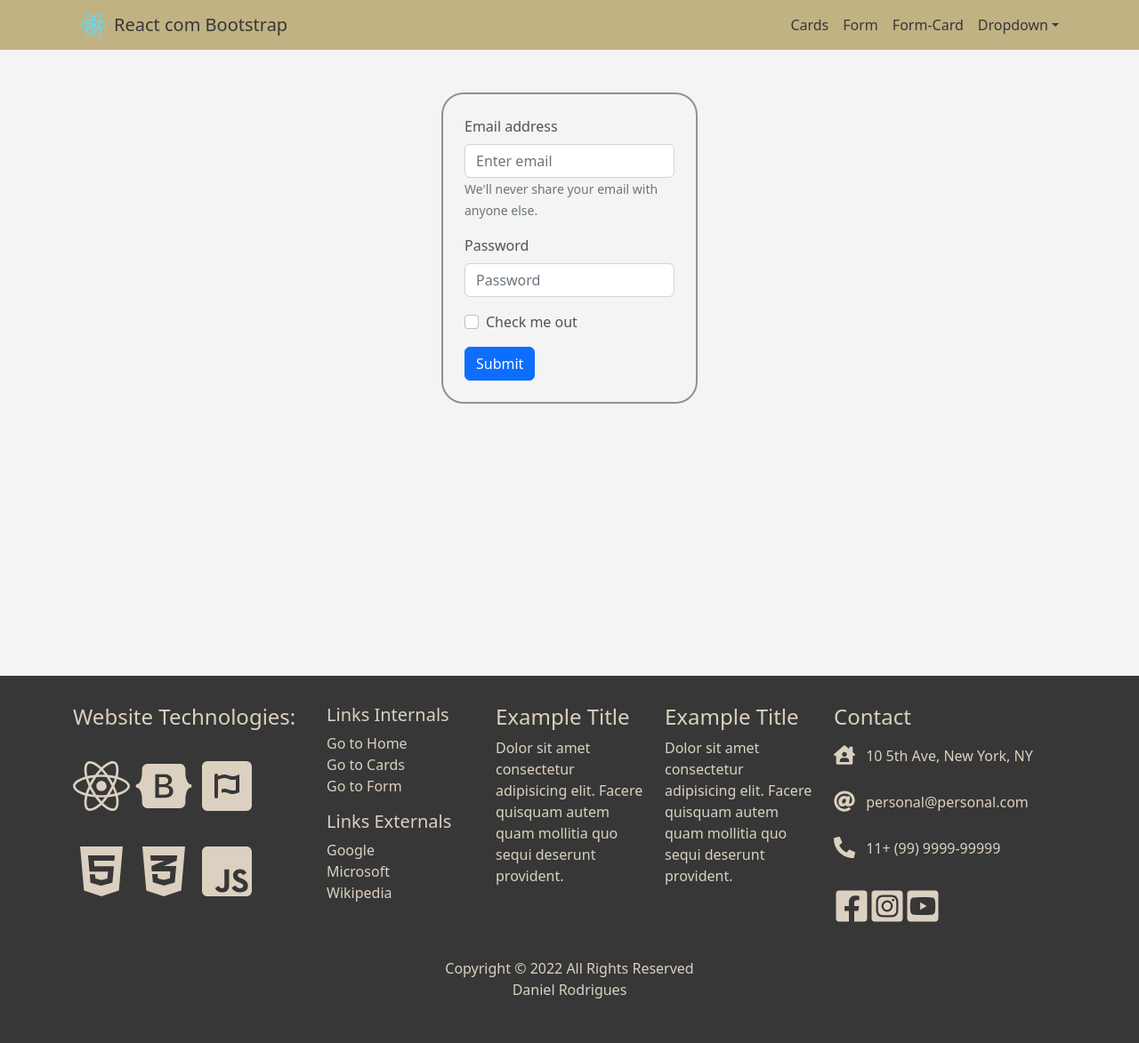
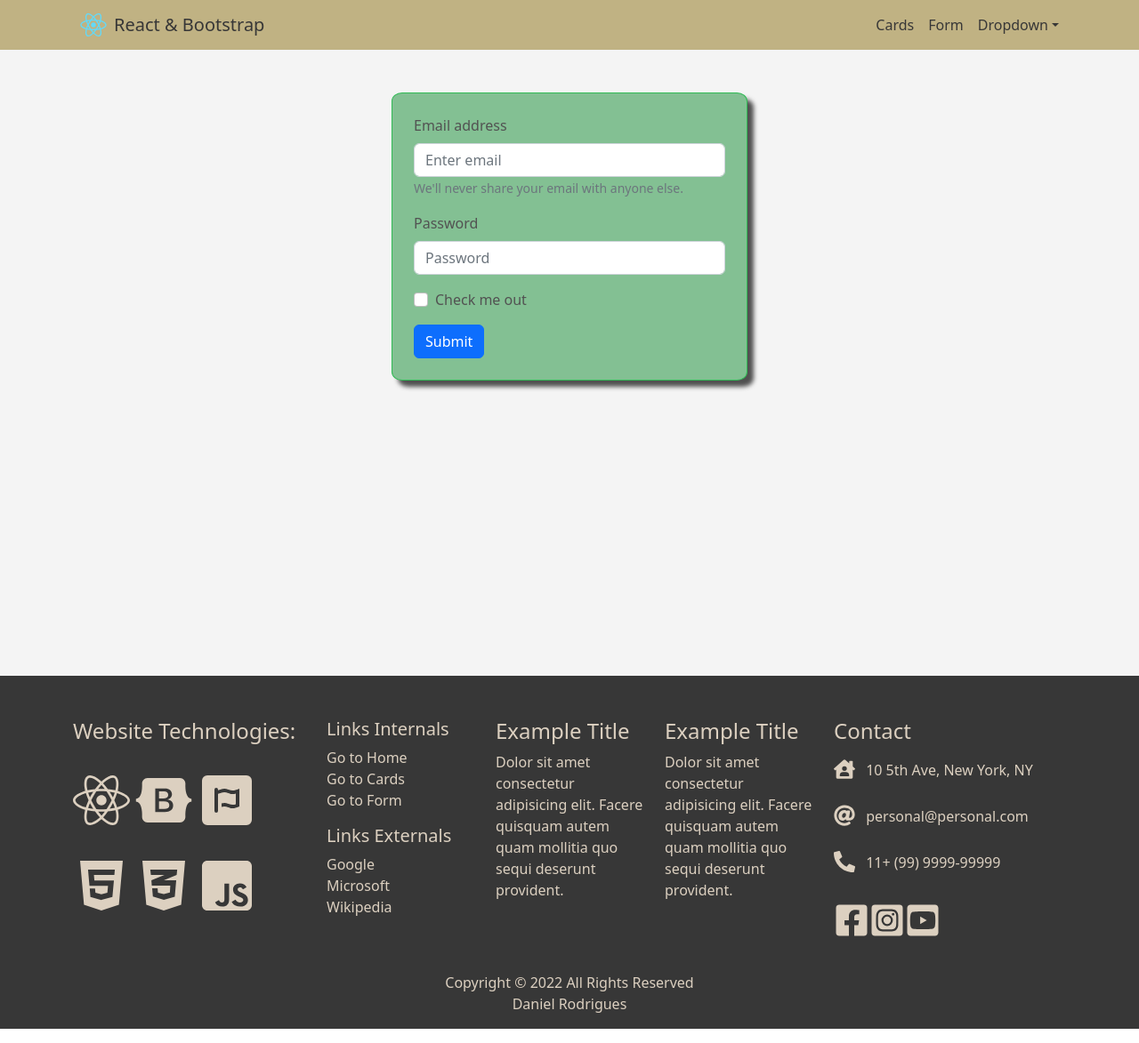
Before and after one commit to danircfilho/portfolio-react-bootstrap-template, a React (Create React App) app: page /form in a window 1280 px wide. Shown: the whole page at 89% size. Built offline with nearby package versions, Linux system fonts and the light colour scheme.

Commit message:
adjust styles

```diff
--- a/src/App.jsx
+++ b/src/App.jsx
@@ -11,19 +11,17 @@ import Wrapper from './components/layouts/Wrapper';
 //Components - Pages
 import Card from './components/pages/Card';
 import Form from './components/pages/Form';
-import FormCardColor from './components/pages/FormCard';
 import Home from './components/pages/Home';
 
 
 export default function App() {
   return (
     <Router>
-      <Navbar />
         <Wrapper>
+          <Navbar/>
           <Routes>
             <Route path="/card" element={<Card />} />
             <Route path="/form" element={<Form />} />
-            <Route path="/form-card" element={<FormCardColor />} />
             <Route path="/" element={<Home />} />
           </Routes>
         </Wrapper>
--- a/src/components/layouts/Footer.jsx
+++ b/src/components/layouts/Footer.jsx
@@ -4,12 +4,25 @@ import { Link } from 'react-router-dom';
 import styles from './Footer.module.css'
 
 //Bootstrap
-import { Container } from "react-bootstrap";
+import { Container } from "react-bootstrap"; //mantém margens no padrão do bootstrap
 import Row from 'react-bootstrap/Row';
 import Col from 'react-bootstrap/Col';
 
 //Icones
-import { FaBootstrap, FaCss3Alt, FaHtml5, FaJsSquare, FaReact, FaFontAwesome, FaInstagramSquare, FaFacebookSquare, FaYoutubeSquare, FaPhoneAlt, FaAt, FaHouseUser } from "react-icons/fa";
+import {
+  FaBootstrap,
+  FaCss3Alt,
+  FaHtml5,
+  FaJsSquare,
+  FaReact,
+  FaFontAwesome,
+  FaInstagramSquare,
+  FaFacebookSquare,
+  FaYoutubeSquare,
+  FaPhoneAlt,
+  FaAt,
+  FaHouseUser
+} from "react-icons/fa";
 
 export default function Footer() {
   //Instanciar data atual (usado no final do footer)
@@ -17,9 +30,9 @@ export default function Footer() {
   const currentYear = date.getFullYear();
 
   return (
-    <div className={styles.bg_footer}>
-      <Container>
-        <Row className="align-items-start">
+    <div className={styles.bg_footer_margin_out}>
+      <Container className={styles.bg_footer}>
+        <Row className="align-items-start" >
           <Col xs={12} sm={12} md={3} lg={3} className={styles.iconTechnology}>
             <h4>Website Technologies:</h4>
               <Col>
--- a/src/components/layouts/Footer.module.css
+++ b/src/components/layouts/Footer.module.css
@@ -1,7 +1,11 @@
+.bg_footer_margin_out {
+  background-color: #373737;
+}
+
 .bg_footer {
   background-color: #373737;
   color: #DCD0C0;
-  padding: 2rem 0 2rem 0;
+  padding-top: 3rem;
 }
 
 .iconTechnology i {
--- a/src/components/layouts/Navbar.jsx
+++ b/src/components/layouts/Navbar.jsx
@@ -25,7 +25,7 @@ export default function MenuApp() {
               width="30" height="30"
             />
           </Link>
-          <Link to="/">React com Bootstrap</Link>
+          <Link to="/">React & Bootstrap</Link>
         </Navbar.Brand>
         <Navbar.Toggle aria-controls="responsive-navbar-nav" />
         <Navbar.Collapse id="responsive-navbar-nav">
@@ -37,10 +37,9 @@ export default function MenuApp() {
               <Nav.Link>
                 <Link to="/form">Form</Link>
               </Nav.Link>
-              <Nav.Link>
-                <Link to="/form-card">Form-Card</Link>
-              </Nav.Link>
               <NavDropdown title="Dropdown" id="collasible-nav-dropdown">
+                {/* div para estilizar o hover ao clicar */}
+                <div className={styles.dropdown}>
                   <NavDropdown.Item>
                     <Link to="/">Action</Link>
                   </NavDropdown.Item>
@@ -51,6 +50,7 @@ export default function MenuApp() {
                   <NavDropdown.Item>
                     <Link to="/">Separated Link</Link>
                   </NavDropdown.Item>
+                </div>
               </NavDropdown>
             </Nav>
           </Container>
--- a/src/components/layouts/Navbar.module.css
+++ b/src/components/layouts/Navbar.module.css
@@ -2,6 +2,7 @@
   background: #C0B283;
 }
 
+/* Afastar o logo do título e igualar o logo 8px em relação ao menu direito */
 .brand a {
   padding-left: .5rem;
 }
@@ -22,3 +23,16 @@
 .menuAdjust a:hover {
   color: #6e6e6e;
 }
+
+/*
+muda a cor ao passar o mouse
+.dropdown a:hover {
+  background-color: #6e6e6e;
+}
+*/
+
+/* muda a cor ao clicar */
+.dropdown a:active {
+  background: #6e6e6e;
+  color: #C0B283;
+}
--- a/src/components/layouts/Wrapper.module.css
+++ b/src/components/layouts/Wrapper.module.css
@@ -1,6 +1,6 @@
 .wrapper {
   min-height: 95vh;
   background-color: #F4F4F4;
-  padding-top: 3.5rem;
+  padding-top: 3.5rem; /* distancia após a navbar */
   color: #343434;
 }
--- a/src/components/pages/Card.module.css
+++ b/src/components/pages/Card.module.css
@@ -4,12 +4,16 @@
 }
 
 .colAdjust {
-  flex: 0;
+  display: flex;
+  justify-content: center;
 }
 
 .cards {
+  background-color: #8391c0;
   margin: 1rem 0 .5rem 0;
   width: 22rem;
+  box-shadow: 7px 7px 5px #505050;
+  border: 1px solid #667dc7 ;
 }
 
 .cards img {
--- a/src/components/pages/Form.jsx
+++ b/src/components/pages/Form.jsx
@@ -8,7 +8,7 @@ import styles from './Form.module.css'
 
 export default function BasicForm() {
   return (
-    <Container className={styles.formWidth}>
+    <Container className={styles.form}>
       <Form>
         <Form.Group className="mb-3" controlId="formBasicEmail">
           <Form.Label>Email address</Form.Label>
--- a/src/components/pages/Form.module.css
+++ b/src/components/pages/Form.module.css
@@ -1,13 +1,40 @@
-.formWidth {
-  max-width: 18rem;
+.form {
+  background-color: #83c093;
+  max-width: 25rem;
   justify-content: center;
   padding: 1.5rem;
-  margin-top: 3rem;
-  margin-bottom: 3rem;
-  border: 2px solid #919191;
-  border-radius: 25px;
+  margin: 3rem auto;
+  border: 1px solid #30bb55;
+  border-radius: 3%;
+  box-shadow: 7px 7px 5px #505050;
 }
 
-.formWidth label {
+.form label {
   color: #525252;
 }
+
+/* Media Queries */
+/* @media screen and (max-width: 600px) {
+  .form {
+    max-width: 18rem;
+  }
+} */
+
+/* Media Queries */
+@media screen and (max-width: 425px)  {
+  .form {
+    width: 24.5rem;
+  }
+}
+
+@media screen and (max-width: 375px)  {
+  .form {
+    width: 21rem;
+  }
+}
+
+@media screen and (max-width: 320px)  {
+  .form {
+    width: 18rem;
+  }
+}
--- a/src/components/pages/FormCard.jsx
+++ /dev/null
@@ -1,47 +0,0 @@
-//Bootstrap
-import Card from 'react-bootstrap/Card';
-import Button from 'react-bootstrap/Button';
-import Form from 'react-bootstrap/Form';
-import { Container } from 'react-bootstrap';
-
-//Estilos
-import styles from './FormCard.module.css';
-
-export default function FormCardColor() {
-  return (
-    <Container className={styles.cardAlign}>
-      <Card
-        className={styles.cardStyle}
-        bg="dark"
-        variant="dark"
-        text="ligth"
-        style={{ width: '18rem' }}
-        //className="mb-2"
-        >
-        <Card.Header>Header</Card.Header>
-        <Card.Body>
-          <Card.Title>Card Title </Card.Title>
-          <Form>
-            <Form.Group className="mb-3" controlId="formBasicEmail">
-              <Form.Label>Email address</Form.Label>
-              <Form.Control type="email" placeholder="Enter email" />
-              <Form.Text className="text-muted">
-                We'll never share your email with anyone else.
-              </Form.Text>
-            </Form.Group>
-            <Form.Group className="mb-3" controlId="formBasicPassword">
-              <Form.Label>Password</Form.Label>
-              <Form.Control type="password" placeholder="Password" />
-            </Form.Group>
-            <Form.Group className="mb-3" controlId="formBasicCheckbox">
-              <Form.Check type="checkbox" label="Check me out" />
-            </Form.Group>
-            <Button variant="primary" type="submit">
-              Submit
-            </Button>
-          </Form>
-        </Card.Body>
-      </Card>
-    </Container>
-  );
-}
--- a/src/components/pages/FormCard.module.css
+++ /dev/null
@@ -1,9 +0,0 @@
-.cardAlign {
-  display: flex;
-  justify-content: center;
-  margin: 4rem 0 4rem 0;
-}
-
-.cardStyle{
-  box-shadow: 7px 7px 5px #505050;
-}
```
Lines whose indentation alone changed are shown as unchanged.
